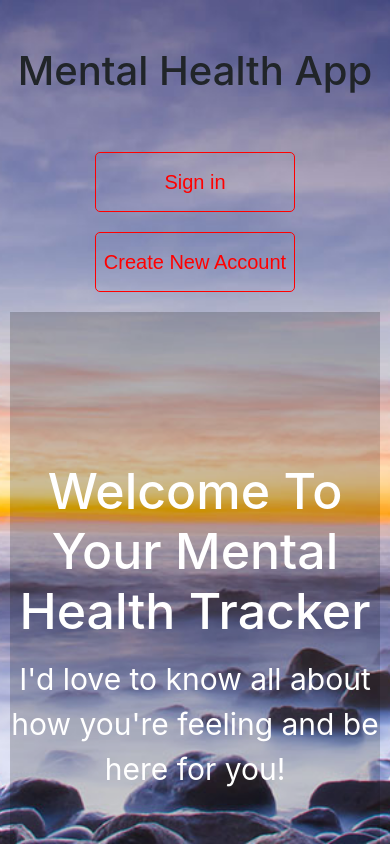
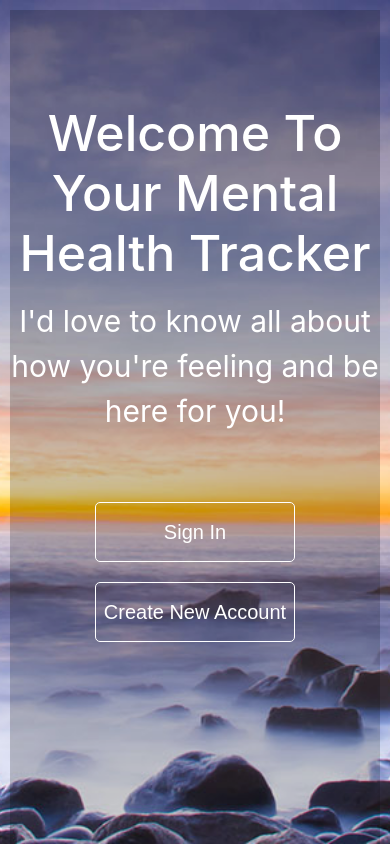
Before and after one commit to aaruza/htn-mental-health, a React (Create React App) app in the folder root/frontend/: page / in a window 390 px wide. Built offline with nearby package versions, Linux system fonts and the light colour scheme.

Commit message:
merged two formats kind of

```diff
--- a/root/frontend/src/components/Buttons/transparentbutton.css
+++ b/root/frontend/src/components/Buttons/transparentbutton.css
@@ -1,9 +1,14 @@
+
+:root {
+    --primary: #fff;
+  }
+
 .TransparentButton {
     height: 60px;
     width: 200px;
-    color: red;
-    background-color: rgba(0,0,0,0) !important;
-    border: 1px solid red;
+    color: var(--primary);
+    background-color: transparent;
+    border: 1px solid var(--primary);
     border-radius: 5px;
     font-family: sans-serif;
     font-size: 20px;
@@ -11,3 +16,58 @@
     margin: 20px auto 20px auto;
     display:block;
 }
+
+.TransparentButton:hover {
+    transition: all 0.3s ease-out;
+    background: #EAAD99;
+    color: #242424;
+    transition: 250ms;
+    outline: #EAAD99;
+  }
+
+.TransparentButton2 {
+
+}
+
+
+  .btn {
+    padding: 8px 20px;
+    border-radius: 2px;
+    outline: none;
+    border: none;
+    cursor: pointer;
+  }
+
+  .btn--primary {
+    background-color: var(--primary);
+    color: #242424;
+    border: 1px solid var(--primary);
+  }
+
+  .btn--outline {
+    background-color: transparent;
+    color: var(--primary);
+    padding: 8px 20px;
+    border: 1px solid var(--primary);
+    transition: all 0.3s ease-out;
+  }
+
+
+  .btn--medium {
+    padding: 8px 20px;
+    font-size: 18px;
+  }
+
+  .btn--large {
+    padding: 12px 26px;
+    font-size: 20px;
+  }
+
+  .btn--large:hover,
+  .btn--medium:hover {
+    transition: all 0.3s ease-out;
+    background: #EAAD99;
+    color: #242424;
+    transition: 250ms;
+    outline: #EAAD99;
+  }
--- a/root/frontend/src/components/Buttons/transparentbutton.js
+++ b/root/frontend/src/components/Buttons/transparentbutton.js
@@ -2,13 +2,23 @@ import React, { Component } from 'react'
 import './transparentbutton.css'
 
 export default class TransparentButton extends Component {
+
+    // constructor() {
+
+    //     super()
+
+    //     this.STYLES = ['btn--primary', 'btn--outline', 'btn--test'];
+    //     this.SIZES = ['btn--medium', 'btn--large'];
+    // }
+
     render() {
-        var text = ""
+        var children = ""
         var onClick = () => {}
-        this.props.text == null ? text = "Click Me!" : text = this.props.text
+
+        this.props.children == null ? children = "Click Me!" : children = this.props.children
         this.props.onClick == null ? onClick = () => {} : onClick = this.props.onClick
         return (
-            <button onClick={onClick} className="TransparentButton">{text}</button>
+            <button onClick={onClick} className="TransparentButton">{children}</button>
         )
     }
 }
--- a/root/frontend/src/components/Divs/popup.css
+++ b/root/frontend/src/components/Divs/popup.css
@@ -1,3 +1,8 @@
+input {
+    margin-top: 5px;
+    margin-bottom: 5px;
+}
+
 .Masking-div {
     background-color: rgba(165, 148, 148, 0.5);
     position: fixed;
--- a/root/frontend/src/components/Divs/popup.js
+++ b/root/frontend/src/components/Divs/popup.js
@@ -41,7 +41,7 @@ export default class Popup extends Component {
     signup() {
         return(
             <div className="Popup-Content">
-                <form className="sign-up">
+                <form className="forms" id="sign-up">
                     <h1>Sign up</h1>
                     <label className='form-label'>Username: </label>
                     <input className='form-text' type="text" id="username"/>
@@ -55,6 +55,7 @@ export default class Popup extends Component {
                     <label className='form-label'>Confirm Password</label>
                     <input className='form-text' type="text" id="password-confirm"/>
                     <br/>
+                    <input type="submit"/>
                 </form>
             </div>
         )
@@ -63,13 +64,15 @@ export default class Popup extends Component {
     signin() {
         return(
             <div className="Popup-Content">
-                <form className="sign-in">
+                <form className="forms" id="sign-in">
                     <h1>Sign In</h1>
                     <label className='form-label'>Email</label>
                     <input className='form-text' type="text" id="email"/>
                     <br/>
                     <label className='form-label'>Password</label>
                     <input className='form-text' type="text" id="password"/>
+                    <br/>
+                    <input type="submit"/>
                 </form>
             </div>
         )
--- a/root/frontend/src/mainpage/Button.css
+++ b/root/frontend/src/mainpage/Button.css
@@ -18,7 +18,7 @@
 
   .btn--outline {
     background-color: transparent;
-    color: #fff;
+    color: var(--primary);
     padding: 8px 20px;
     border: 1px solid var(--primary);
     transition: all 0.3s ease-out;
--- a/root/frontend/src/mainpage/Intro.js
+++ /dev/null
@@ -1,24 +0,0 @@
-import React from 'react';
-import '../App.css';
-import { Button } from './Button';
-import './Intro.css';
-
-function Intro() {
-  return (
-    <div className='hero-container'>
-      <h1>Welcome To Your Mental Health Tracker</h1>
-      <p>I'd love to know all about how you're feeling and be here for you!</p>
-      <div className='hero-btns'>
-        <Button
-          className='btns'
-          buttonStyle='btn--outline'
-          buttonSize='btn--large'
-        >
-          GET STARTED
-        </Button>
-      </div>
-    </div>
-  );
-}
-
-export default Intro;
--- a/root/frontend/src/mainpage/mainpage.css
+++ b/root/frontend/src/mainpage/mainpage.css
@@ -35,3 +35,66 @@
 .transparent-button {
     background-color: rgba(0,0,0,0);
 }
+
+.hero-container {
+    /* background: url('/images/img-home.jpg') center center/cover no-repeat; */
+    height: 100vh;
+    width: 100%;
+    display: flex;
+    flex-direction: column;
+    justify-content: center;
+    align-items: center;
+    box-shadow: inset 0 0 0 1000px rgba(0, 0, 0, 0.2);
+    object-fit: contain;
+  }
+
+  .hero-container > h1 {
+    color: #fff;
+    font-size: 100px;
+    margin-top: -100px;
+  }
+
+  .hero-container > p {
+    margin-top: 8px;
+    color: #fff;
+    font-size: 32px;
+  }
+
+  .hero-btns {
+    margin-top: 32px;
+  }
+
+  .hero-btns .btn {
+    margin: 6px;
+  }
+
+  .fa-play-circle {
+    margin-left: 4px;
+  }
+
+  @media screen and (max-width: 960px) {
+    .hero-container > h1 {
+      font-size: 70px;
+      margin-top: -150px;
+    }
+  }
+
+  @media screen and (max-width: 768px) {
+    .hero-container > h1 {
+      font-size: 50px;
+      margin-top: -100px;
+    }
+
+    .hero-container > p {
+      font-size: 30px;
+    }
+
+    .btn-mobile {
+      display: block;
+      text-decoration: none;
+    }
+
+    .btn {
+      width: 100%;
+    }
+  }
--- a/root/frontend/src/mainpage/mainpage.js
+++ b/root/frontend/src/mainpage/mainpage.js
@@ -1,9 +1,10 @@
 import './mainpage.css';
-import Intro from './Intro';
+// import Intro from './Intro';
 import title_bg_img from "./resources/titlebg.jpg"
 import TransparentButton from "../components/Buttons/transparentbutton.js"
 import Popup from "../components/Divs/popup.js"
 import React, {Component} from 'react'
+import { Button } from "./Button.js"
 
 
 export default class Mainpage extends Component{
@@ -39,12 +40,25 @@ export default class Mainpage extends Component{
                 <div className="Mainpage-title-div">
                     {/* background image */}
                     <img className="Mainpage-bg-img" src={title_bg_img} alt="some text"></img>
-                    <h1 className="Mainpage-title">Mental Health App</h1>
+                    {/* <h1 className="Mainpage-title">Mental Health App</h1>
                     <div>
                         <TransparentButton onClick={this.sign_in_handler} text="Sign in"/>
                         <TransparentButton onClick={this.sign_up_handler} text="Create New Account"/>
+                    </div> */}
+                    <div className='hero-container'>
+                        <h1>Welcome To Your Mental Health Tracker</h1>
+                        <p>I'd love to know all about how you're feeling and be here for you!</p>
+                        <div className='hero-btns'>
+                            {/* <Button
+                            className='btns'
+                            buttonStyle='btn--outline'
+                            buttonSize='btn--large'
+                            > */}
+                            <TransparentButton onClick={this.sign_in_handler} > Sign In </TransparentButton>
+                            <TransparentButton onClick={this.sign_up_handler} > Create New Account</TransparentButton>
+                            {/* </Button> */}
+                        </div>
                     </div>
-                    <Intro />
                 </div>
             </div>
           );
```
Also changed, not shown: 1 other file (tests, documents, lock files or other folders).
